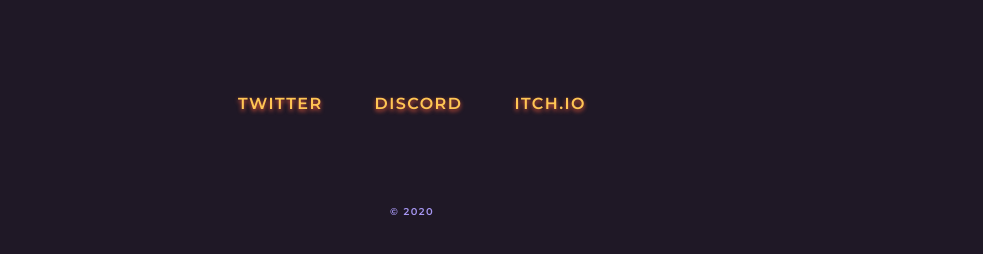
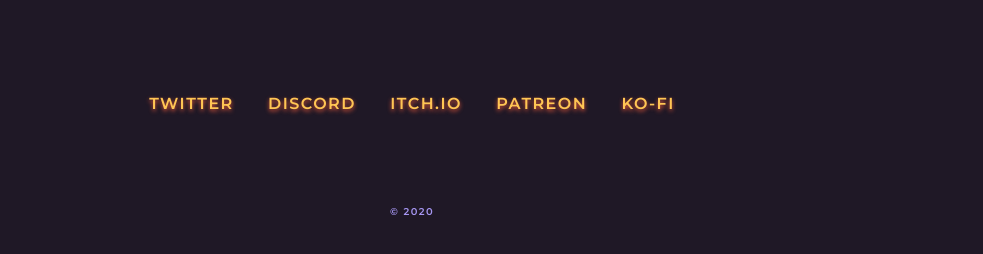
Before and after one commit to CTCorbett/voxcorvi.games, a plain HTML site: page index.html in a window 1280 px wide. Shown: the part 386-640 px from the top of the page, without its empty margins (228-1211 px from the left). Drawn offline with Linux system fonts and the light colour scheme.

Commit message:
added social links
added patreon and ko-fi to footer links; increased spacing cap on the UL's flexbox

```diff
--- a/index.html
+++ b/index.html
@@ -23,6 +23,8 @@
         <li><a href="https://twitter.com/VoxCorvi" target="_blank">Twitter</a></li>
         <li><a href="https://discord.gg/jcACrkq" target="_blank">Discord</a></li>
         <li><a href="https://vox-corvi.itch.io/" target="_blank">Itch.io</a></li>
+        <li><a href="https://www.patreon.com/voxcorvi" target="_blank">Patreon</a></li>
+        <li><a href="https://ko-fi.com/voxcorvi" target="_blank">Ko-fi</a></li>
       </ul>
       <small>
         &copy; 2020
--- a/styles/main.css
+++ b/styles/main.css
@@ -87,7 +87,7 @@ footer ul {
   justify-content: space-around;
   list-style: none;
   margin: 0 auto 4rem auto;
-  max-width: 400px;
+  max-width: 560px;
   padding: 0;
 }
 
```
